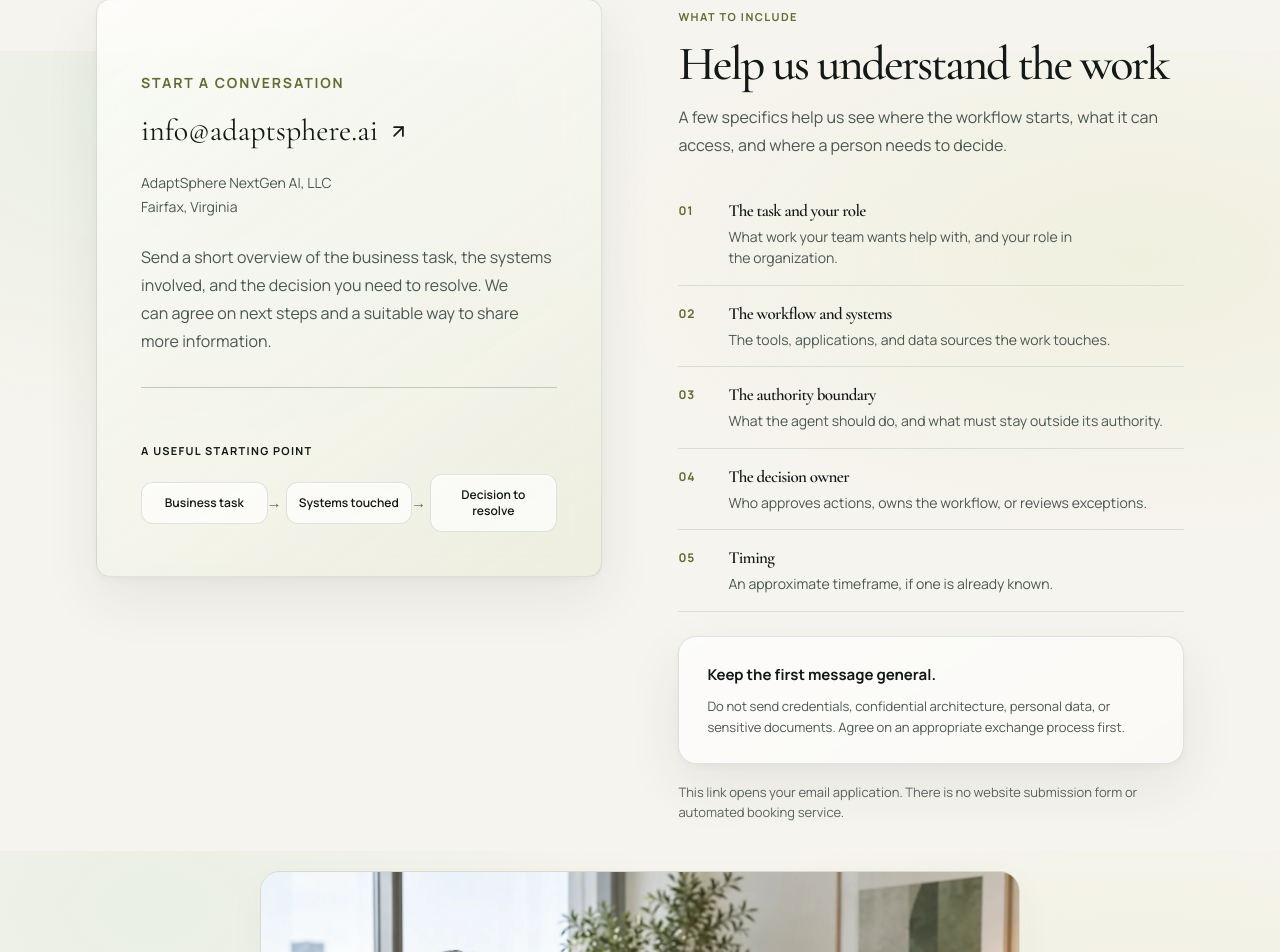
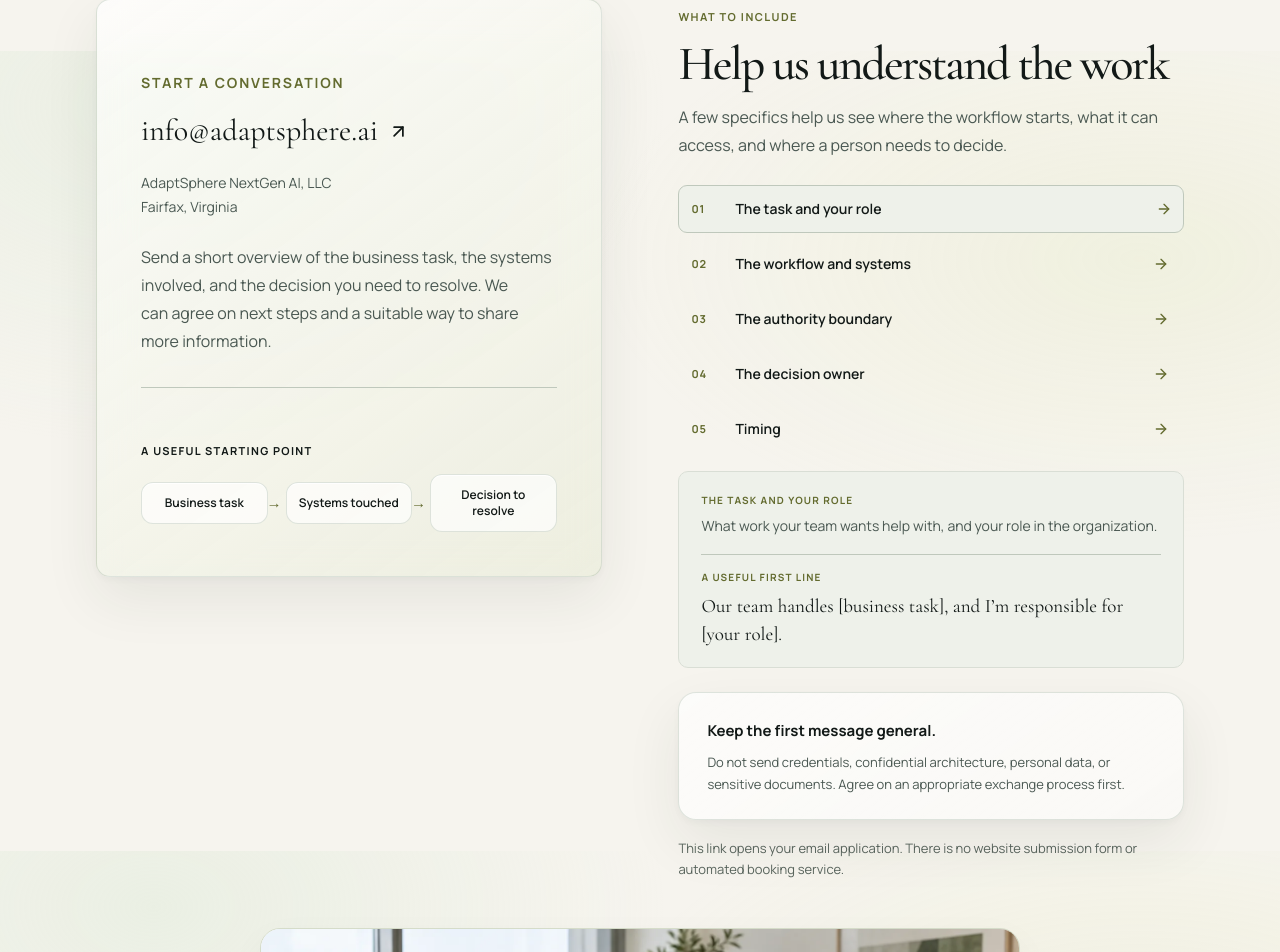
Before and after one commit to sougataroy-architect/adaptsphere-website, a Next.js app in the folder app/: page /contact in a window 1280 px wide. Shown: the part 749-1701 px from the top of the page. Built offline with nearby package versions, Linux system fonts and the light colour scheme.

Commit message:
Make contact guidance interactive

```diff
--- a/app/src/app/contact/page.tsx
+++ b/app/src/app/contact/page.tsx
@@ -3,14 +3,8 @@
 import { site } from "@/lib/site";
 import { ArrowUpRight } from "lucide-react";
 import { EditorialVisualGrid, contactEditorialVisual } from "@/components/EditorialVisuals";
+import { ContactPromptExplorer } from "@/components/ContactPromptExplorer";
 export const metadata=pageMeta("Contact","Discuss an AI agent or Copilot workflow, the systems and permissions it touches, and the authorization or implementation work needed.","/contact");
-const emailPrompts = [
-  { title: "The task and your role", detail: "What work your team wants help with, and your role in the organization." },
-  { title: "The workflow and systems", detail: "The tools, applications, and data sources the work touches." },
-  { title: "The authority boundary", detail: "What the agent should do, and what must stay outside its authority." },
-  { title: "The decision owner", detail: "Who approves actions, owns the workflow, or reviews exceptions." },
-  { title: "Timing", detail: "An approximate timeframe, if one is already known." },
-];
 
 export default function Page(){
   return <>
@@ -34,9 +28,7 @@
             <Eyebrow>What to include</Eyebrow>
             <h2>Help us understand the work</h2>
             <p className="contact-guidance-intro">A few specifics help us see where the workflow starts, what it can access, and where a person needs to decide.</p>
-            <ol className="contact-list">
-              {emailPrompts.map((prompt,index)=><li key={prompt.title}><span className="contact-number">0{index+1}</span><div><h3>{prompt.title}</h3><p>{prompt.detail}</p></div></li>)}
-            </ol>
+            <ContactPromptExplorer/>
             <div className="callout"><strong>Keep the first message general.</strong><p>Do not send credentials, confidential architecture, personal data, or sensitive documents. Agree on an appropriate exchange process first.</p></div>
             <p className="small-note">This link opens your email application. There is no website submission form or automated booking service.</p>
           </div>
--- a/app/src/app/globals.css
+++ b/app/src/app/globals.css
@@ -229,14 +229,9 @@
 .contact-guidance .eyebrow{margin-bottom:12px}
 .contact-guidance h2{max-width:620px;font-size:clamp(38px,4vw,48px);line-height:1.1}
 .contact-guidance-intro{max-width:620px;margin-top:14px;color:var(--soft);font-size:16px;line-height:1.7}
-.contact-guidance .contact-list{margin-top:24px}
-.contact-guidance .contact-list li{display:grid;grid-template-columns:36px minmax(0,1fr);gap:14px;align-items:start;padding:16px 0;border-bottom:1px solid var(--border)}
-.contact-number{padding-top:2px;color:var(--accent-text);font-size:12px;font-weight:700;letter-spacing:.08em}
-.contact-guidance .contact-list h3{color:var(--foreground);font-size:17px;font-weight:600}
-.contact-guidance .contact-list p{margin-top:3px;color:var(--soft);font-size:14px;line-height:1.55}
 .contact-guidance .callout{margin-top:24px}
 .contact-guidance .small-note{margin-top:18px;color:var(--faint);font-size:13px;line-height:1.6}
-@media(max-width:767px){.contact-grid{gap:36px}.contact-panel{min-height:0}.contact-flow{margin-top:32px;padding-top:26px}.contact-flow ol{gap:12px}.contact-flow li{padding:10px 7px;font-size:11px}.contact-flow li:not(:last-child)::after{right:-11px;font-size:12px}.contact-guidance{padding-top:0}.contact-guidance h2{font-size:36px}.contact-guidance .contact-list li{grid-template-columns:30px minmax(0,1fr);gap:10px;padding:14px 0}}
+@media(max-width:767px){.contact-grid{gap:36px}.contact-panel{min-height:0}.contact-flow{margin-top:32px;padding-top:26px}.contact-flow ol{gap:12px}.contact-flow li{padding:10px 7px;font-size:11px}.contact-flow li:not(:last-child)::after{right:-11px;font-size:12px}.contact-guidance{padding-top:0}.contact-guidance h2{font-size:36px}}
 
 .editorial-examples{margin-top:72px;padding-top:48px;border-top:1px solid var(--border)}
 .microsoft-editorial{margin-top:72px;padding-top:48px;border-top:1px solid var(--border)}
@@ -248,3 +243,17 @@
 @media(max-width:767px){.editorial-examples,.microsoft-editorial{margin-top:48px;padding-top:32px}.delivery-visuals{margin-top:32px}.contact-editorial{margin-top:32px}.service-editorial + .assessment-result{margin-top:48px}}
 .insight-card-media{position:relative;display:block;aspect-ratio:14/9;overflow:hidden;margin:-28px -28px 24px;border-radius:var(--radius) var(--radius) 0 0;background:var(--muted)}
 .insight-card-media img{object-fit:contain}
+.contact-prompt-options{display:grid;gap:7px;margin-top:26px}
+.contact-prompt-options button{width:100%;min-height:48px;display:grid;grid-template-columns:34px minmax(0,1fr) 18px;align-items:center;gap:10px;padding:10px 12px;border:1px solid transparent;border-radius:9px;background:transparent;color:var(--foreground);text-align:left;transition:background .18s,border-color .18s}
+.contact-prompt-options button:hover{background:var(--surface);border-color:var(--border)}
+.contact-prompt-options button[aria-pressed="true"]{background:var(--muted);border-color:var(--border-strong)}
+.contact-prompt-options button>svg{color:var(--accent-text);transition:transform .18s}
+.contact-prompt-options button:hover>svg,.contact-prompt-options button[aria-pressed="true"]>svg{transform:translateX(3px)}
+.contact-prompt-number{color:var(--accent-text);font-size:11px;font-weight:700;letter-spacing:.08em}
+.contact-prompt-title{font-size:14px;font-weight:600;line-height:1.4}
+.contact-prompt-preview{margin-top:18px;padding:20px 22px;border:1px solid var(--border);border-radius:10px;background:var(--muted)}
+.contact-prompt-kicker,.contact-prompt-example>span{display:block;color:var(--accent-text);font-size:10px;font-weight:700;letter-spacing:.12em;text-transform:uppercase}
+.contact-prompt-preview>p{margin-top:7px;font-size:14px;line-height:1.6}
+.contact-prompt-example{margin-top:16px;padding-top:14px;border-top:1px solid var(--border-strong)}
+.contact-prompt-example p{margin-top:7px;color:var(--foreground);font-family:var(--font-display),Georgia,serif;font-size:19px;line-height:1.45}
+@media(max-width:767px){.contact-prompt-options{margin-top:22px}.contact-prompt-options button{min-height:46px;padding:9px 10px}.contact-prompt-preview{padding:18px}.contact-prompt-example p{font-size:18px}}
--- /dev/null
+++ b/app/src/components/ContactPromptExplorer.tsx
@@ -0,0 +1,58 @@
+"use client";
+
+import { useId, useState } from "react";
+import { ArrowRight } from "lucide-react";
+
+const prompts = [
+  {
+    title: "The task and your role",
+    detail: "What work your team wants help with, and your role in the organization.",
+    example: "Our team handles [business task], and I’m responsible for [your role].",
+  },
+  {
+    title: "The workflow and systems",
+    detail: "The tools, applications, and data sources the work touches.",
+    example: "The workflow currently uses [tools or applications] and [data sources].",
+  },
+  {
+    title: "The authority boundary",
+    detail: "What the agent should do, and what must stay outside its authority.",
+    example: "We want AI to [assist with an action]; a person must still decide [decision].",
+  },
+  {
+    title: "The decision owner",
+    detail: "Who approves actions, owns the workflow, or reviews exceptions.",
+    example: "[Role or team] owns this workflow, and [role or team] reviews exceptions.",
+  },
+  {
+    title: "Timing",
+    detail: "An approximate timeframe, if one is already known.",
+    example: "We are exploring a first step around [timeframe], if that is practical.",
+  },
+];
+
+export function ContactPromptExplorer() {
+  const [active, setActive] = useState(0);
+  const id = useId();
+  const prompt = prompts[active];
+
+  return <div className="contact-prompt-explorer">
+    <ol className="contact-prompt-options" aria-label="Choose a detail to include in your first message">
+      {prompts.map((item, index) => <li key={item.title}>
+        <button type="button" aria-pressed={active === index} aria-controls={`${id}-preview`} onClick={() => setActive(index)}>
+          <span className="contact-prompt-number">0{index + 1}</span>
+          <span className="contact-prompt-title">{item.title}</span>
+          <ArrowRight size={16} aria-hidden="true"/>
+        </button>
+      </li>)}
+    </ol>
+    <div className="contact-prompt-preview" id={`${id}-preview`} aria-live="polite">
+      <span className="contact-prompt-kicker">{prompt.title}</span>
+      <p>{prompt.detail}</p>
+      <div className="contact-prompt-example">
+        <span>A useful first line</span>
+        <p>{prompt.example}</p>
+      </div>
+    </div>
+  </div>;
+}
```
